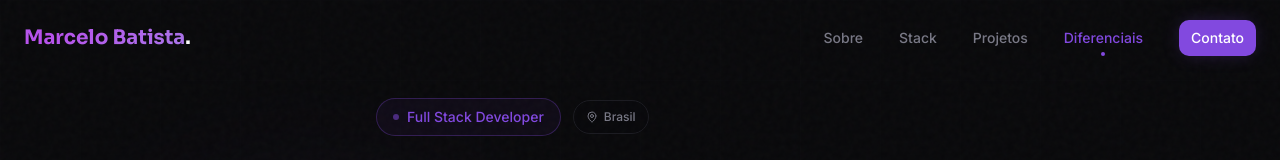
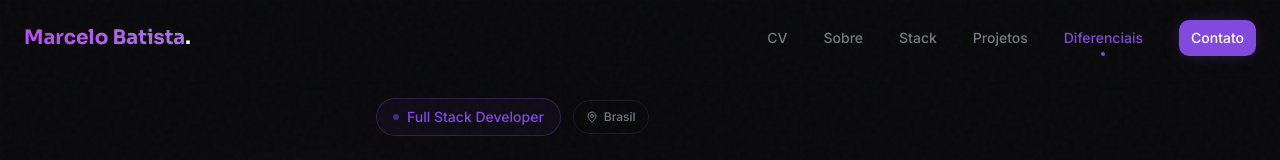
Before and after one commit to MarceloBatistazul/MeuPortifolio, a React (Vite) app: page / in a window 1280 px wide. Shown: the top 160 px of the page. Built offline with nearby package versions, Linux system fonts and the light colour scheme; the HTML template or start-up script is replaced by a standard one.

Commit message:
Dowloard CV

```diff
--- a/src/components/Navbar.tsx
+++ b/src/components/Navbar.tsx
@@ -11,7 +11,7 @@ const Navbar = () => {
     const handleScroll = () => {
       setIsScrolled(window.scrollY > 50);
 
-      // Update active section based on scroll position
+      // Atualiza seção ativa com base na rolagem
       const sections = ["sobre", "stack", "projetos", "diferenciais", "contato"];
       for (const section of sections.reverse()) {
         const element = document.getElementById(section);
@@ -30,6 +30,7 @@ const Navbar = () => {
   }, []);
 
   const navLinks = [
+    { href: "/doc/CV Marcelo.docx (2).pdf", label: "CV", isDownload: true },
     { href: "#sobre", label: "Sobre" },
     { href: "#stack", label: "Stack" },
     { href: "#projetos", label: "Projetos" },
@@ -39,18 +40,13 @@ const Navbar = () => {
   return (
     <nav
       className={`fixed top-0 left-0 right-0 z-50 transition-all duration-500 ${
-        isScrolled
-          ? "py-3 glass-strong"
-          : "py-5 bg-transparent"
+        isScrolled ? "py-3 glass-strong" : "py-5 bg-transparent"
       }`}
     >
       <div className="container mx-auto px-6">
         <div className="flex items-center justify-between">
           {/* Logo */}
-          <a
-            href="#"
-            className="relative group"
-          >
+          <a href="#" className="relative group">
             <span className="font-display text-xl font-bold text-gradient">
               Marcelo Batista
             </span>
@@ -60,7 +56,17 @@ const Navbar = () => {
 
           {/* Desktop Navigation */}
           <div className="hidden md:flex items-center gap-1">
-            {navLinks.map((link) => (
+            {navLinks.map((link) =>
+              link.isDownload ? (
+                <a
+                  key={link.href}
+                  href={link.href}
+                  download
+                  className="relative px-4 py-2 text-sm font-medium transition-colors duration-300 rounded-lg text-muted-foreground hover:text-foreground"
+                >
+                  {link.label}
+                </a>
+              ) : (
                 <a
                   key={link.href}
                   href={link.href}
@@ -75,7 +81,8 @@ const Navbar = () => {
                     <span className="absolute bottom-0 left-1/2 -translate-x-1/2 w-1 h-1 rounded-full bg-primary" />
                   )}
                 </a>
-            ))}
+              )
+            )}
             <div className="ml-4">
               <Button variant="default" size="sm" className="font-medium" asChild>
                 <a href="#contato">Contato</a>
@@ -97,13 +104,22 @@ const Navbar = () => {
       {/* Mobile Menu */}
       <div
         className={`md:hidden absolute top-full left-0 right-0 glass-strong border-t border-border/50 transition-all duration-300 ${
-          isMobileMenuOpen
-            ? "opacity-100 translate-y-0"
-            : "opacity-0 -translate-y-4 pointer-events-none"
+          isMobileMenuOpen ? "opacity-100 translate-y-0" : "opacity-0 -translate-y-4 pointer-events-none"
         }`}
       >
         <div className="container mx-auto px-6 py-6 flex flex-col gap-2">
-          {navLinks.map((link) => (
+          {navLinks.map((link) =>
+            link.isDownload ? (
+              <a
+                key={link.href}
+                href={link.href}
+                download
+                onClick={() => setIsMobileMenuOpen(false)}
+                className="text-lg font-medium py-3 px-4 rounded-lg transition-all duration-300 text-muted-foreground hover:text-foreground hover:bg-card/50"
+              >
+                {link.label}
+              </a>
+            ) : (
               <a
                 key={link.href}
                 href={link.href}
@@ -116,7 +132,8 @@ const Navbar = () => {
               >
                 {link.label}
               </a>
-          ))}
+            )
+          )}
           <div className="pt-4 mt-2 border-t border-border/50">
             <Button variant="default" className="w-full font-medium" asChild>
               <a href="#contato" onClick={() => setIsMobileMenuOpen(false)}>
```
Also changed, not shown: src/components/HeroSection.tsx (line endings or trailing spaces), 1 other file (tests, documents, lock files or other folders). Lines whose indentation alone changed are shown as unchanged.
